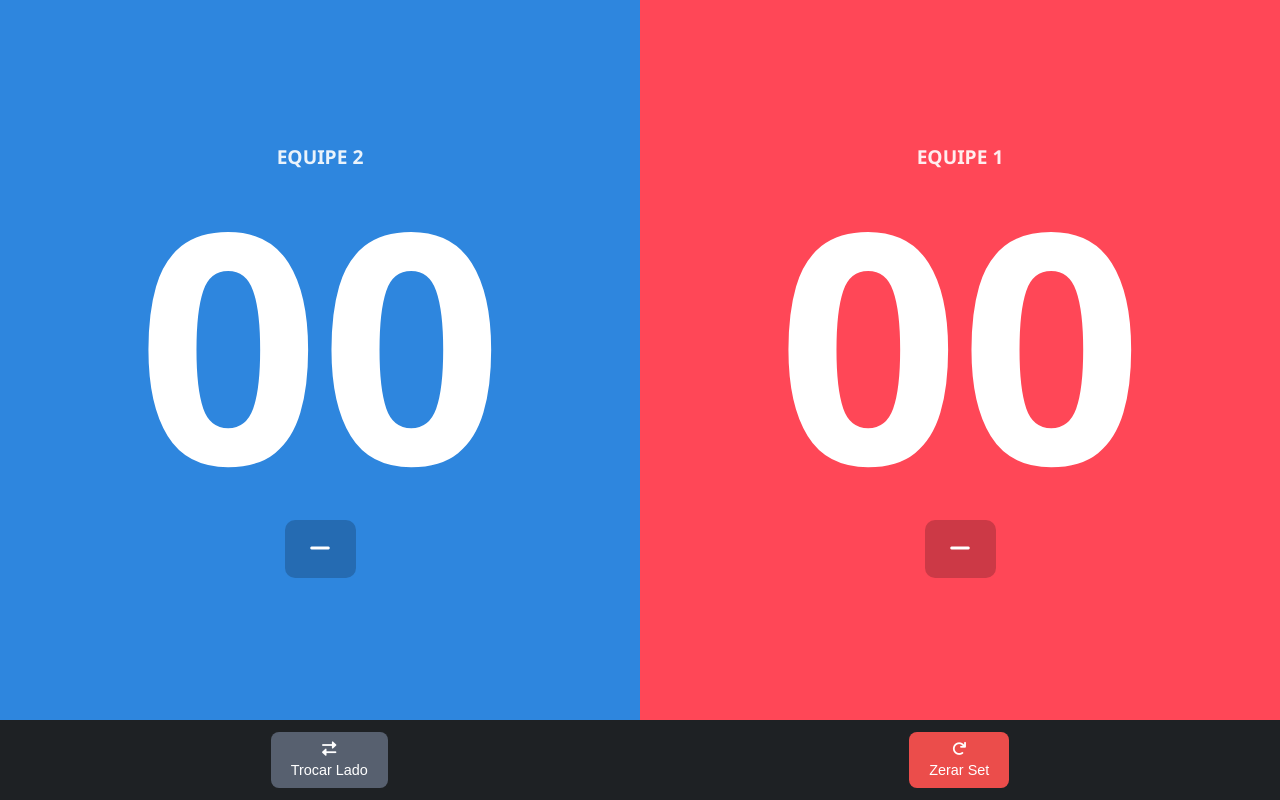
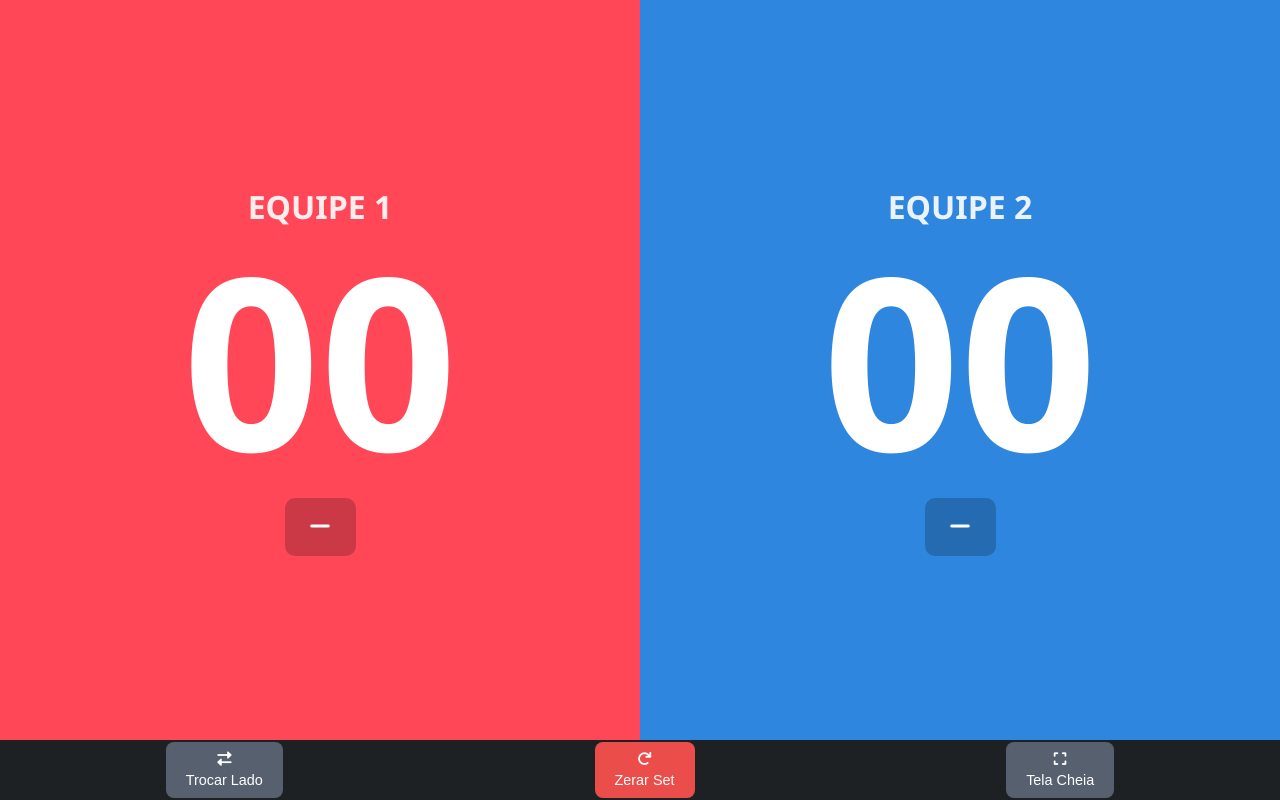
Before and after one commit to BrunoJss/placar, a plain HTML site: page index.html in a window 1280 px wide. Both pictures are taken after a click on the button "Trocar Lado". Drawn offline with Linux system fonts and the light colour scheme.

Commit message:
feat: adiciona persistência localstorage, pwa e modo tela cheia

```diff
--- a/index.html
+++ b/index.html
@@ -5,6 +5,9 @@
     <meta charset="UTF-8">
     <meta name="viewport" content="width=device-width, initial-scale=1.0, maximum-scale=1.0, user-scalable=no">
     <title>Placar de Vôlei</title>
+    <link rel="manifest" href="manifest.json">
+    <meta name="apple-mobile-web-app-capable" content="yes">
+    <meta name="apple-mobile-web-app-status-bar-style" content="black-translucent">
     <link href="https://cdnjs.cloudflare.com/ajax/libs/font-awesome/6.0.0/css/all.min.css" rel="stylesheet">
     <style>
         :root {
@@ -117,6 +120,27 @@
         .btn-acao:active {
             transform: scale(0.95);
         }
+
+        @media (orientation: landscape) {
+            .placar-container {
+                flex-direction: row !important;
+                /* Garante que fiquem lado a lado */
+            }
+
+            .pontos {
+                font-size: 15rem;
+                /* Aumenta muito o número na horizontal */
+            }
+
+            .nome-time {
+                font-size: 2rem;
+            }
+
+            .menu-inferior {
+                height: 60px;
+                /* Reduz a barra inferior para sobrar espaço pros pontos */
+            }
+        }
     </style>
 </head>
 
@@ -151,11 +175,48 @@
             <i class="fas fa-redo"></i>
             Zerar Set
         </button>
+        <button class="btn-acao" onclick="toggleFullScreen()">
+            <i class="fas fa-expand"></i>
+            Tela Cheia
+        </button>
     </footer>
 
     <script>
+        document.addEventListener('click', function () {
+            if (!document.fullscreenElement) {
+                document.documentElement.requestFullscreen().catch(err => {
+                    console.log("Erro ao tentar tela cheia: " + err.message);
+                });
+            }
+        }, { once: true });
+
         let pontosA = 0;
         let pontosB = 0;
+        function salvarDados() {
+            const dados = {
+                ptsA: pontosA,
+                ptsB: pontosB,
+                // Salva também se a ordem está invertida para não bugar ao recarregar
+                invertido: document.getElementById('container').style.flexDirection === 'row-reverse'
+            };
+            localStorage.setItem('placarVolei', JSON.stringify(dados));
+        }
+
+
+        function carregarDados() {
+            const dadosSalvos = localStorage.getItem('placarVolei');
+            if (dadosSalvos) {
+                const dados = JSON.parse(dadosSalvos);
+                pontosA = dados.ptsA;
+                pontosB = dados.ptsB;
+
+                if (dados.invertido) {
+                    document.getElementById('container').style.flexDirection = 'row-reverse';
+                }
+
+                atualizarTela();
+            }
+        }
 
         function atualizarTela() {
             document.getElementById('pts-a').innerText = pontosA.toString().padStart(2, '0');
@@ -168,6 +229,7 @@
             } else {
                 pontosB = Math.max(0, pontosB + valor);
             }
+            salvarDados();
             atualizarTela();
         }
 
@@ -182,15 +244,31 @@
             } else {
                 container.style.flexDirection = 'row-reverse';
             }
+            salvarDados();
         }
 
         function resetar() {
             if (confirm("Deseja zerar o placar deste set?")) {
                 pontosA = 0;
                 pontosB = 0;
+                salvarDados();
                 atualizarTela();
             }
         }
+
+        function toggleFullScreen() {
+            if (!document.fullscreenElement) {
+                document.documentElement.requestFullscreen().then(() => {
+                    // Tenta travar a tela em horizontal (funciona em muitos Androids)
+                    if (screen.orientation && screen.orientation.lock) {
+                        screen.orientation.lock('landscape');
+                    }
+                });
+            } else {
+                document.exitFullscreen();
+            }
+        }
+        carregarDados();
     </script>
 </body>
 
```
Also changed, not shown: manifest.json (added).
